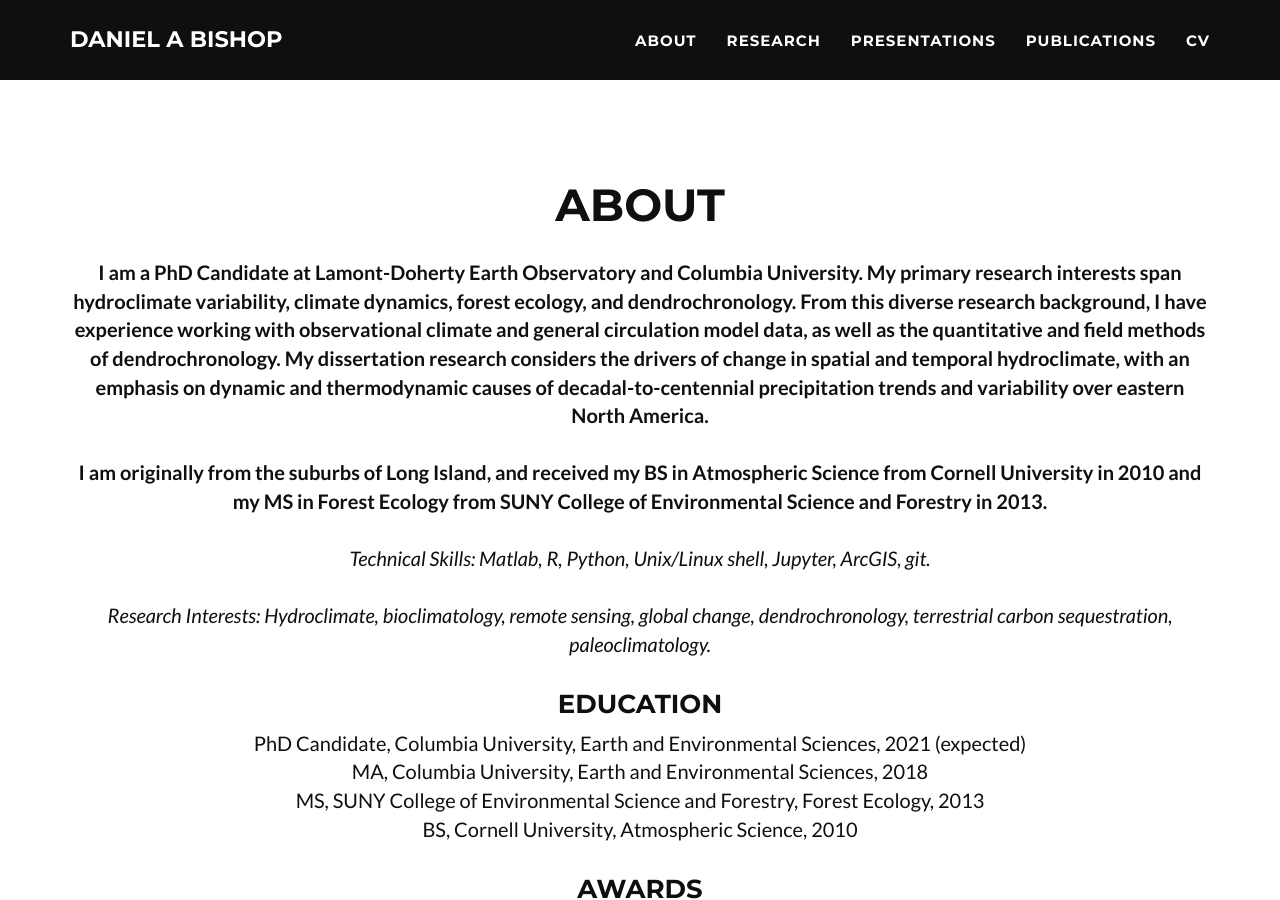
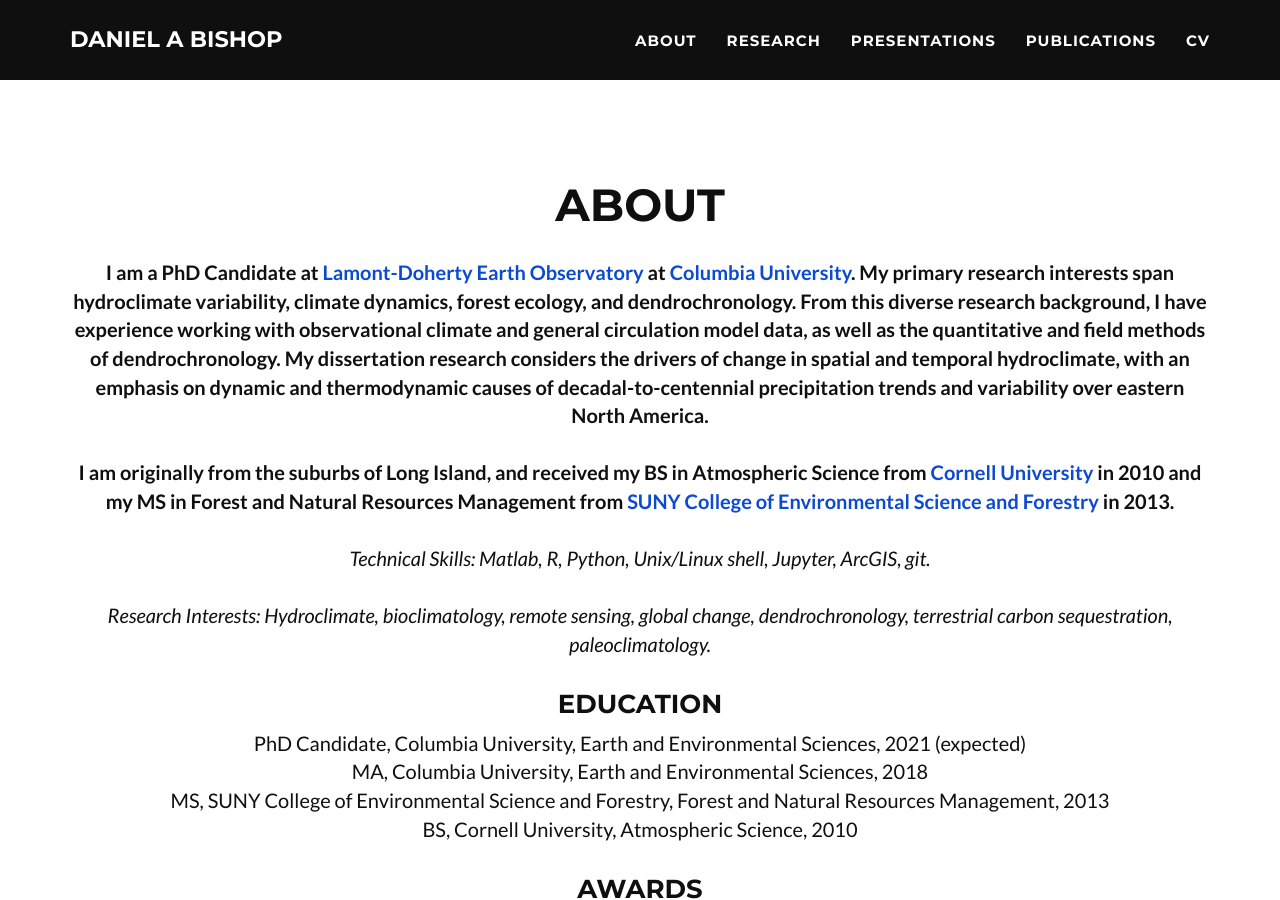
Before and after one commit to danielabishop/danielabishop.github.io, a Jekyll site: the page built from index.html, in a window 1280 px wide and 900 px high, scrolled down 734 px. Built offline with Jekyll 4.4.1, drawn with Linux system fonts in a browser that asks for light colours; some web fonts are replaced; comment, search, counter and statistics services are not loaded.

Commit message:
commit to it

```diff
--- a/_includes/portfolio_grid.html
+++ b/_includes/portfolio_grid.html
@@ -11,15 +11,15 @@
 
             <div class="row">
                 <div class="col-lg-12 text-center">
-                    <p><br><b>I am a PhD Candidate at Lamont-Doherty Earth Observatory and Columbia University. My primary
+                    <p><br><b>I am a PhD Candidate at <a href="https://www.ldeo.columbia.edu">Lamont-Doherty Earth Observatory</a> at <a href="https://www.columbia.edu">Columbia University</a>. My primary
                         research interests span hydroclimate variability, climate dynamics, forest ecology, and dendrochronology.
                         From this diverse research background, I have experience working with observational climate and general
                         circulation model data, as well as the quantitative and field methods of dendrochronology. My
                         dissertation research considers the drivers of change in spatial and temporal hydroclimate, with an
                         emphasis on dynamic and thermodynamic causes of decadal-to-centennial precipitation trends and
                         variability over eastern North America.<br><br>I am originally from the suburbs of Long Island, and
-                        received my BS in Atmospheric Science from Cornell University in 2010 and my MS in Forest Ecology from
-                        SUNY College of Environmental Science and Forestry in 2013.</b><br><br><i>Technical Skills: Matlab, R,
+                        received my BS in Atmospheric Science from <a href="https://www.eas.cornell.edu/eas">Cornell University</a> in 2010 and my MS in Forest and Natural Resources Management from
+                        <a href="https://www.esf.edu/fnrm/graduate/nrm/">SUNY College of Environmental Science and Forestry</a> in 2013.</b><br><br><i>Technical Skills: Matlab, R,
                         Python, Unix/Linux shell, Jupyter, ArcGIS, git.<br><br>Research Interests: Hydroclimate, bioclimatology,
                         remote sensing, global change, dendrochronology, terrestrial carbon sequestration, paleoclimatology.</i>
                     </p>
@@ -31,7 +31,8 @@
                     <h3 class="section-heading">Education</h3>
                     <p>PhD Candidate, Columbia University, Earth and Environmental Sciences, 2021 (expected) <br>
                         MA, Columbia University, Earth and Environmental Sciences, 2018 <br>
-                        MS, SUNY College of Environmental Science and Forestry, Forest Ecology, 2013 <br>
+                        MS, SUNY College of Environmental Science and Forestry, Forest and Natural Resources Management, 2013
+                        <br>
                         BS, Cornell University, Atmospheric Science, 2010 </p>
                 </div>
             </div>
```
Also changed, not shown: 5 other files.
